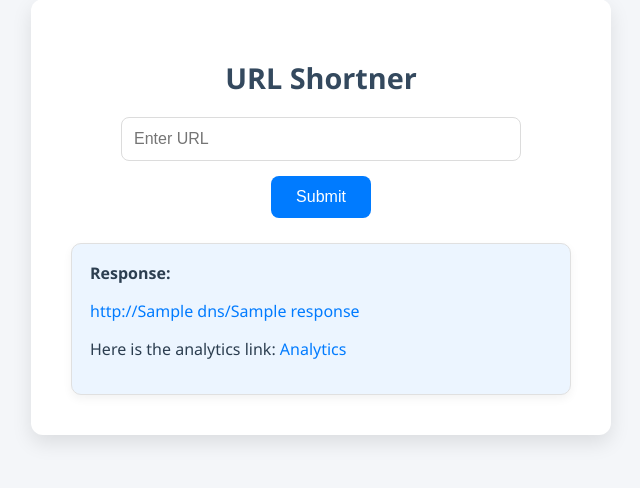
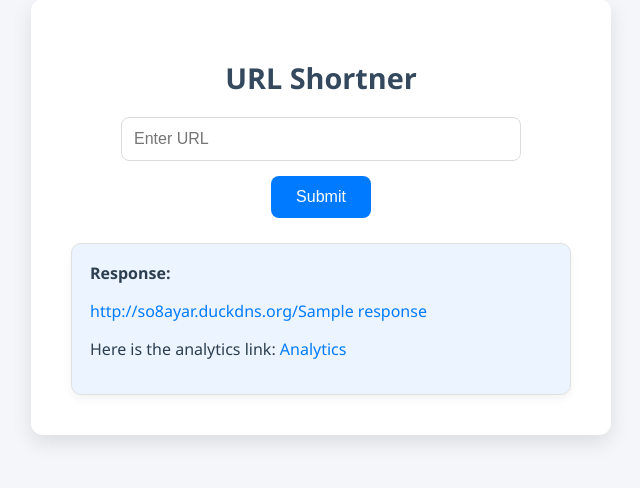
Before and after one commit to kareemloulah/Depi_Project, a Flask app: template client/templates/index.html in a window 1280 px wide. Shown: the part 183-671 px from the top of the page, without its empty margins (319-959 px from the left). Run offline with Flask 3, Linux system fonts and the light colour scheme; the template is opened without the code that fills it: most values are stand-ins (such as "Sample title", 1, 10 or a date in 2020).

Commit message:
adjusting test.yml

```diff
--- a/client/templates/index.html
+++ b/client/templates/index.html
@@ -126,8 +126,8 @@
       <div class="response-box">
         <strong>Response:</strong>
         <p>
-          <a href="http://{{ dns }}/{{ response }}"
-            >http://{{ dns }}/{{ response }}</a
+          <a href="http://so8ayar.duckdns.org/{{ response }}"
+            >http://so8ayar.duckdns.org/{{ response }}</a
           >
         </p>
         <p>
```
Also changed, not shown: .github/workflows/test.yml.
